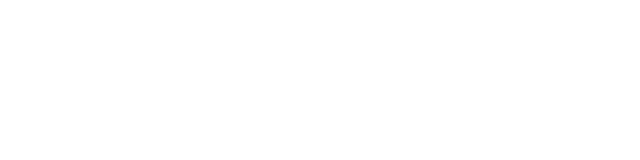
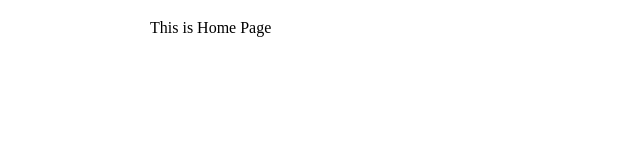
Before and after one commit to marykarakida/projeto16-shortly-front, a React (Create React App) app: page / in a window 1280 px wide. Before the commit this address had no page. Shown: the top 160 px of the page, without its empty margins (0-640 px from the left). Built offline with nearby package versions, Linux system fonts and the light colour scheme.

Commit message:
style: create page view and page container components

```diff
--- a/src/App.js
+++ b/src/App.js
@@ -1,12 +1,20 @@
 import React from 'react';
 import { BrowserRouter, Routes, Route } from 'react-router-dom';
+
+import './assets/styles/reset.css';
+import './assets/styles/style.css';
+
+import PageView from './components/PageView';
+import HomePage from './pages/HomePage';
 
 function App() {
     return (
         <BrowserRouter>
-            <Routes>
-                <Route />
-            </Routes>
+            <PageView>
+                <Routes>
+                    <Route path="/" element={<HomePage />} />
+                </Routes>
+            </PageView>
         </BrowserRouter>
     );
 }
--- a/src/assets/styles/style.css
+++ b/src/assets/styles/style.css
@@ -6,3 +6,7 @@
 #root {
     min-height: 100vh;
 }
+
+body {
+    background-color: #ffffff;
+}
--- /dev/null
+++ b/src/components/PageContainer.js
@@ -0,0 +1,19 @@
+import React from 'react';
+import styled from 'styled-components';
+
+export default function PageContainer({ children }) {
+    return (
+        <Page>
+            <Container>{children}</Container>
+        </Page>
+    );
+}
+
+const Page = styled.div`
+    width: 100%;
+    flex-shrink: 0;
+`;
+
+const Container = styled.div`
+    padding: 20px;
+`;
--- /dev/null
+++ b/src/components/PageView.js
@@ -0,0 +1,12 @@
+import styled from 'styled-components';
+
+const PageView = styled.main`
+    display: flex;
+    flex-direction: column;
+    align-items: center;
+    margin: 0 auto;
+    max-width: 1060px;
+    padding: 0 20px;
+`;
+
+export default PageView;
--- /dev/null
+++ b/src/pages/HomePage.js
@@ -0,0 +1,11 @@
+import React from 'react';
+
+import PageContainer from '../components/PageContainer';
+
+export default function HomePage() {
+    return (
+        <PageContainer>
+            <h1>This is Home Page</h1>
+        </PageContainer>
+    );
+}
```
